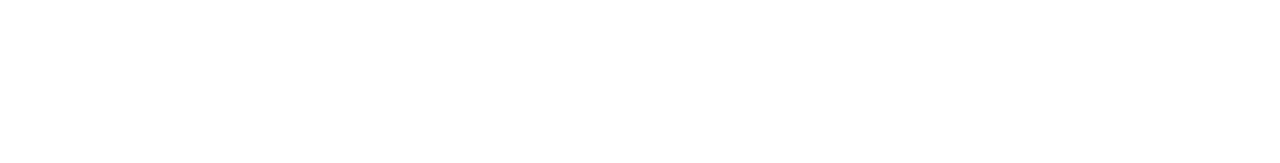
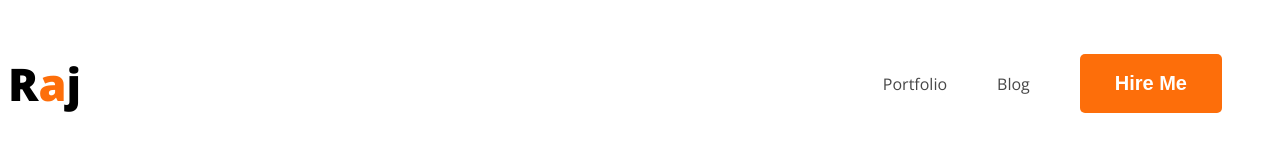
Before and after one commit to rajalishikh/my-first-protfoloio-ph, a plain HTML site: page index.html in a window 1280 px wide. Drawn offline with nearby package versions, Linux system fonts and the light colour scheme; a web font is replaced by a local one.

Commit message:
add my nav bar

```diff
--- a/index.html
+++ b/index.html
@@ -4,12 +4,33 @@
 <head>
   <meta charset="UTF-8">
   <meta name="viewport" content="width=device-width, initial-scale=1.0">
+  <link rel="preconnect" href="https://fonts.googleapis.com">
+  <link rel="preconnect" href="https://fonts.gstatic.com" crossorigin>
+  <link href="https://fonts.googleapis.com/css2?family=Nabla&family=Open+Sans:wght@400;700;800&display=swap"
+    rel="stylesheet">
   <link rel="stylesheet" href="style/pwph.css">
   <title>My first portfolio</title>
 </head>
 
 <body>
+  <header>
+    <!-- nav bar  -->
+    <nav>
+      <h3 class="web-title">R<span class="aaa">a</span>j</h3>
+      <ul>
+        <li> <a href="">Portfolio</a></li>
+        <li> <a href=""> Blog </a></li>
+        <li> <button class="primary-button"> Hire Me</button></li>
+      </ul>
+    </nav>
 
+  </header>
+  <main>
+
+  </main>
+  <footer>
+
+  </footer>
 </body>
 
 </html>
--- a/style/pwph.css
+++ b/style/pwph.css
@@ -0,0 +1,40 @@
+/* common style  */
+body{
+  font-family: 'lato', sans-serif;
+font-family: 'Open Sans', sans-serif;
+}
+/* nav related style  */
+nav{
+  display: flex;
+  justify-content: space-between;
+  align-items: center;
+}
+.web-title{
+  font-size: 45px;
+
+font-weight: 800;
+}
+.aaa{
+  color:#FD6E0A;
+}
+nav > ul{
+  display: flex;
+  align-items: center;
+}
+nav li {
+  list-style: none;
+  margin-right: 50px;
+}
+nav a {
+  text-decoration: none;
+  color: #474747;
+}
+.primary-button{
+  background-color:#FD6E0A ;
+  border-radius: 5px;
+  border: 0;
+  color: white;
+  font-size: 20px;
+  font-weight: 700;
+  padding: 18px 35px ;
+}
```
